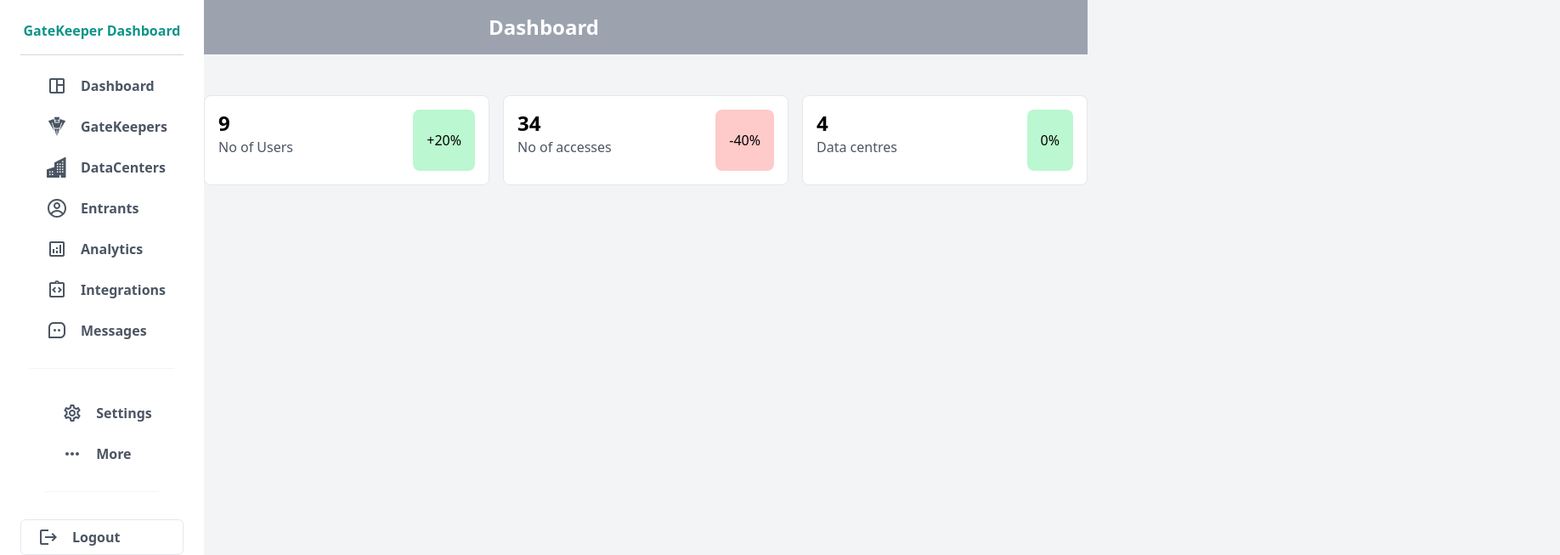
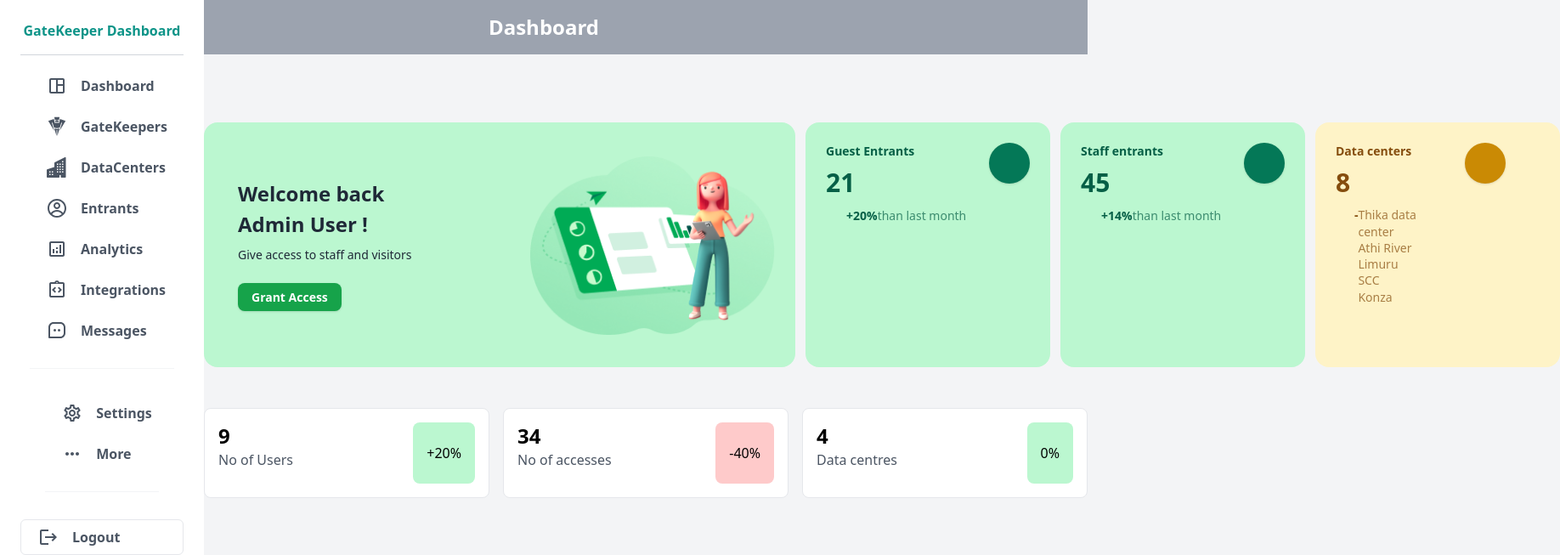
Before and after one commit to collinskrotich/sfc_access_management, a Next.js app: page / in a window 1280 px wide. Shown: the top 653 px of the page at 85% size, 1836 px wide, since content can reach past the window. Built offline with nearby package versions, Linux system fonts and the light colour scheme.

Commit message:
Created new cards

```diff
--- a/app/page.js
+++ b/app/page.js
@@ -1,4 +1,5 @@
 "use client";
+import Fab from '@/components/Fab';
 import { Sidebar } from '@/components/Sidebar'
 import SummaryCards from '@/components/summaryCards';
 
@@ -6,6 +7,7 @@ export default function Home() {
   return (
     <div>
       <Sidebar/>
+      <Fab/>
       <SummaryCards/>
     </div>
   )
--- /dev/null
+++ b/components/Fab.jsx
@@ -0,0 +1,107 @@
+import React from 'react'
+
+const items = ["Thika data center", "Athi River", "Limuru", "SCC", "Konza"];
+
+
+function Fab() {
+  return (
+    <div className='pl-60 flex gap-3 pt-20'>
+        <div className="GeneralAppWelcome w-190 h-72 pl-10 pr-6 py-6 bg-green-200 rounded-2xl justify-end items-center gap-6 inline-flex">
+  <div className=" flex-col justify-start items-start gap-6 inline-flex">
+    <div className=" flex-col justify-start items-start gap-2 flex">
+      <div className="Welcomebackfabiana text-gray-800 text-2xl font-bold leading-9">Welcome back <br/>Admin User !</div>
+      <div className="Ifyouaregoingto w-80 text-gray-800 text-sm font-normal leading-snug">Give access to staff and visitors</div>
+    </div>
+    <div className="Button px-4 py-1.5 bg-green-600 rounded-lg shadow justify-center items-center inline-flex">
+      <div className="Text text-center text-white text-sm font-bold leading-normal">Grant Access</div>
+    </div>
+  </div>
+  <div className="IllustrationSeo w-72 h-52 relative flex-col justify-start items-start flex">
+    <div className="IllustrationShape01 w-72 h-52 opacity-20 justify-center items-center inline-flex" />
+    <img className="Character12" src="illustration_seo.png" />
+  </div>
+</div>
+
+<div className="GeneralBankingIncome w-72 h-72 bg-green-200 rounded-2xl flex-col justify-start items-center inline-flex">
+  <div className=" self-stretch p-6 justify-between items-start gap-6 inline-flex">
+    <div className=" flex-col justify-start items-start gap-2 inline-flex">
+      <div className="Totalactiveusers text-emerald-800 text-sm font-bold leading-snug">Guest Entrants</div>
+      <div className="765 text-emerald-800 text-3xl font-bold leading-10">21</div>
+      <div className=" justify-start items-center gap-1 inline-flex">
+        <div className="IconIcTrendingUp w-5 h-5 relative" />
+        <div className=" justify-start items-start flex">
+          <div className="Totalactiveusers text-emerald-800 text-sm font-bold leading-snug">+20%</div>
+          <div className="Totalactiveusers opacity-70 text-emerald-800 text-sm font-normal leading-snug"> than last month</div>
+        </div>
+      </div>
+    </div>
+    <div className=" p-3 bg-emerald-700 rounded-full shadow justify-start items-start flex">
+      <div className="IconIcDiagonalArrowLeftDown w-6 h-6 relative" />
+    </div>
+  </div>
+  <div className="ChartType w-72 h-28 pr-px justify-center items-center inline-flex">
+    <div className=" w-72 h-28 relative">
+    </div>
+  </div>
+</div>
+
+<div className="GeneralBankingIncome w-72 h-72 bg-green-200 rounded-2xl flex-col justify-start items-center inline-flex">
+  <div className=" self-stretch p-6 justify-between items-start gap-6 inline-flex">
+    <div className=" flex-col justify-start items-start gap-2 inline-flex">
+      <div className="Totalactiveusers text-emerald-800 text-sm font-bold leading-snug">Staff entrants</div>
+      <div className="765 text-emerald-800 text-3xl font-bold leading-10">45</div>
+      <div className=" justify-start items-center gap-1 inline-flex">
+        <div className="IconIcTrendingUp w-5 h-5 relative" />
+        <div className=" justify-start items-start flex">
+          <div className="Totalactiveusers text-emerald-800 text-sm font-bold leading-snug">+14%</div>
+          <div className="Totalactiveusers opacity-70 text-emerald-800 text-sm font-normal leading-snug"> than last month</div>
+        </div>
+      </div>
+    </div>
+    <div className=" p-3 bg-emerald-700 rounded-full shadow justify-start items-start flex">
+      <div className="IconIcDiagonalArrowLeftDown w-6 h-6 relative" />
+    </div>
+  </div>
+  <div className="ChartType w-72 h-28 pr-px justify-center items-center inline-flex">
+    <div className=" w-72 h-28 relative">
+    </div>
+  </div>
+</div>
+
+<div className="GeneralBankingIncome w-72 h-72 bg-amber-100 rounded-2xl flex-col justify-start items-center inline-flex pr-10">
+  <div className=" self-stretch p-6 justify-between items-start gap-6 inline-flex">
+    <div className=" flex-col justify-start items-start gap-2 inline-flex">
+      <div className="Totalactiveusers text-yellow-800 text-sm font-bold leading-snug">Data centers</div>
+      <div className="765 text-yellow-800 text-3xl font-bold leading-10">8</div>
+      <div className=" justify-start items-center gap-1 inline-flex">
+        <div className="IconIcTrendingDown w-5 h-5 relative" />
+        <div className=" justify-start items-start flex">
+          <div className="Totalactiveusers text-yellow-800 text-sm font-bold leading-snug">-</div>
+          <div className="Totalactiveusers opacity-70 text-yellow-800 text-sm font-normal leading-snug">
+
+          <ol>
+            {items.map((item, index) => (
+                <li key={index}>{item}</li>
+            ))}
+        </ol>
+
+        </div>
+        </div>
+      </div>
+    </div>
+    <div className=" p-3 bg-yellow-600 rounded-full shadow justify-start items-start flex">
+      <div className="IconIcDiagonalArrowRightUp w-6 h-6 relative" />
+    </div>
+  </div>
+
+  <div className="ChartType w-72 h-28 pr-px justify-center items-center inline-flex">
+    <div className=" w-72 h-28 relative">
+    </div>
+  </div>
+</div>
+
+    </div>
+  )
+}
+
+export default Fab
--- a/components/Footer.jsx
+++ b/components/Footer.jsx
@@ -4,8 +4,8 @@ import React from 'react'
 
 const Footer = () => {
   return (
-    <footer className='flex justify-center items-center w-full h-24 border-t'>
-      <p>© 2023 - All Rights Reserved</p>
+   <footer className='flex justify-center items-center w-full h-10 border-t'>
+      <p>© 2023 GateKeeper - All Rights Reserved</p>
     </footer>
   )
 }
--- /dev/null
+++ b/components/Welcome.jsx
@@ -0,0 +1,21 @@
+import Image from 'next/image'
+import React from 'react'
+
+function Welcome() {
+  return (
+    <div className='pl-60'>
+    <div className="GeneralAppWidget2 w-80  h-28 relative bg-emerald-800 rounded-2xl shadow">
+  <div className="Mask w-80 h-28 left-0 top-0 absolute bg-emerald-800 rounded-2xl" />
+  <div className=" left-[24px] top-0 absolute">
+
+    <div className="IconBase w-28 h-28 left-[228px] top-0 absolute opacity-80 flex-col justify-start items-start inline-flex">
+      <img className="OverlayColor w-16 h-20" src="/IconBase.svg" />
+    </div>
+    </div>
+
+</div>
+</div>
+  )
+}
+
+export default Welcome
```
Also changed, not shown: public/IconBase.svg (added), public/illustration_seo.png (added).
